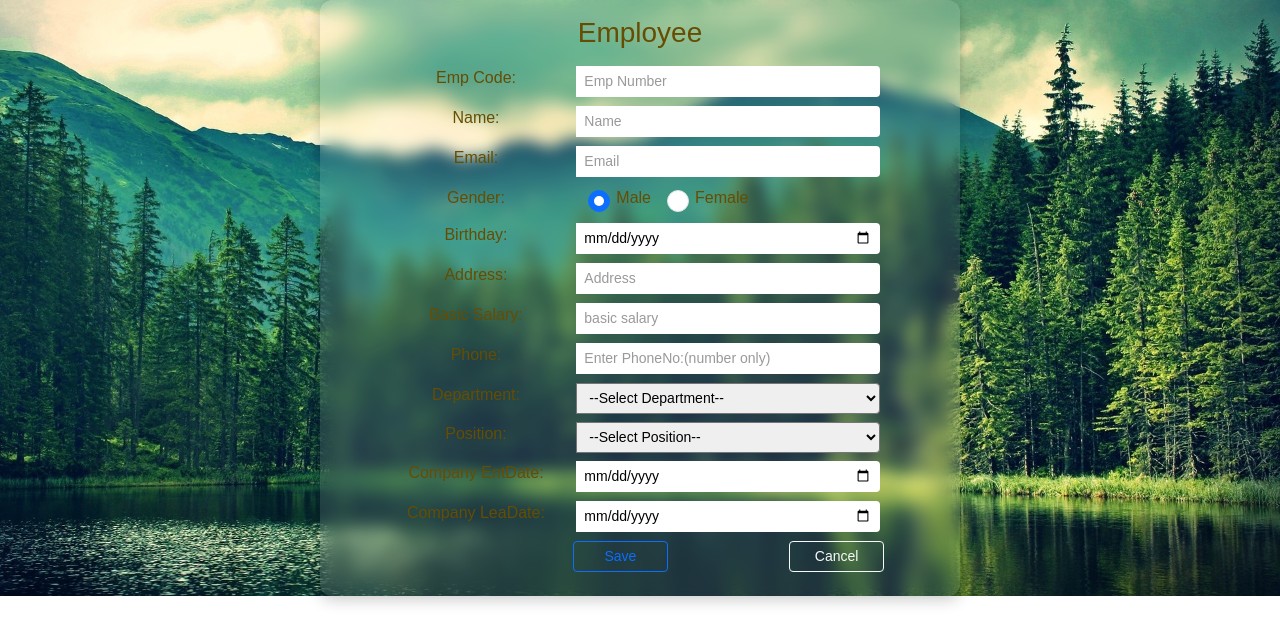
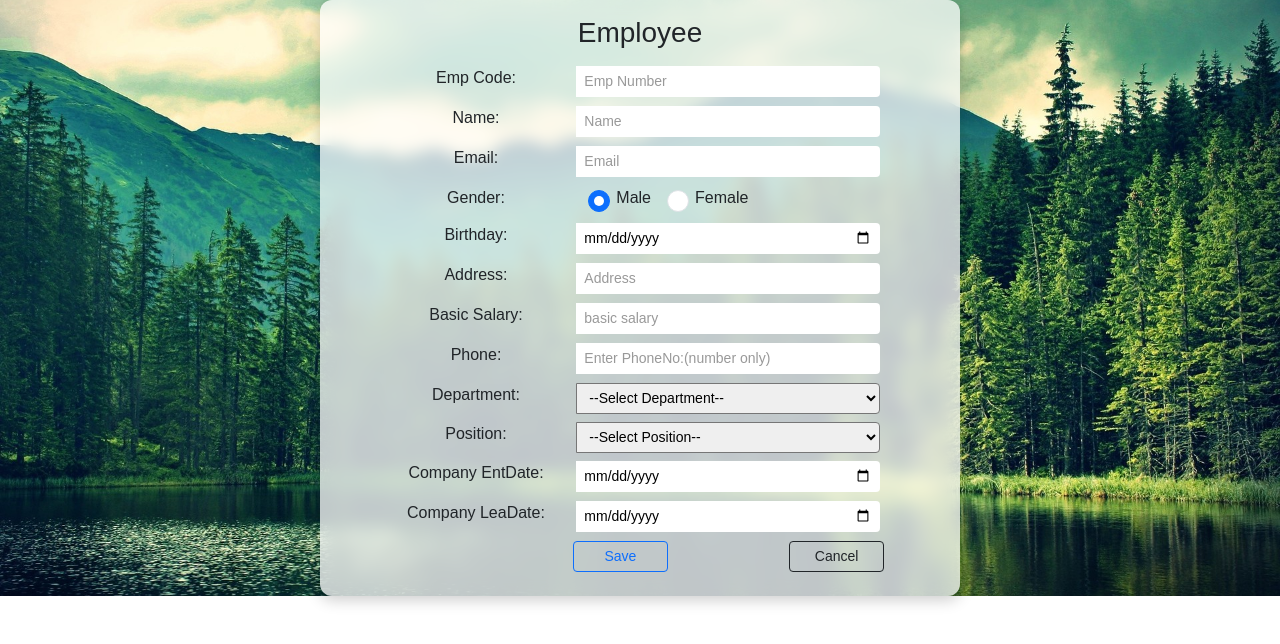
Before and after one commit to NGAL-LAY/emp_react_python, a React (Create React App) app: page /newemployee in a window 1280 px wide. Shown: the top 644 px of the page. Built offline with nearby package versions, Linux system fonts and the light colour scheme; sample sign-in values are in the browser's storage.

Commit message:
return to this work

```diff
--- a/src/components/Employee/EmployeeForm.js
+++ b/src/components/Employee/EmployeeForm.js
@@ -36,10 +36,10 @@ const EmployeeForm = ({ onSave }) => {
         <div className="register-container">
             <div className="register-box">
                 <form onSubmit={handleSubmit}>
-                    <h3 className="mb-3 text-warning-emphasis">Employee</h3>
+                    <h3 className="mb-3 ">Employee</h3>
                     {/* code */}
                     <div className="input-group row mb-1">
-                        <label className="col-4 offset-1 text-warning-emphasis" htmlFor="code">Emp Code:</label>
+                        <label className="col-4 offset-1 " htmlFor="code">Emp Code:</label>
                         <input className="col-6 form-control-sm"
                             id="code"
                             type="text"
@@ -52,7 +52,7 @@ const EmployeeForm = ({ onSave }) => {
                     </div>
                     {/* name */}
                     <div className="input-group row mb-1">
-                        <label className="col-4 offset-1 text-warning-emphasis" htmlFor="name">Name:</label>
+                        <label className="col-4 offset-1 " htmlFor="name">Name:</label>
                         <input
                             id="name"
                             className="col-6 form-control-sm"
@@ -66,7 +66,7 @@ const EmployeeForm = ({ onSave }) => {
                     </div>
                     {/* email */}
                     <div className="input-group row mb-1">
-                        <label className="col-4 offset-1 text-warning-emphasis" htmlFor="email">Email:</label>
+                        <label className="col-4 offset-1 " htmlFor="email">Email:</label>
                         <input
                             id="email"
                             name="email"
@@ -80,7 +80,7 @@ const EmployeeForm = ({ onSave }) => {
                     </div>
                     {/* gender */}
                     <div className="input-group row mb-1">
-                        <label className="col-4 offset-1 text-warning-emphasis" htmlFor="gender">Gender:</label>
+                        <label className="col-4 offset-1 " htmlFor="gender">Gender:</label>
                         <div className="col-6 d-flex align-items-center" id="gender">
                             <div className="form-check me-3">
                                 <input
@@ -92,7 +92,7 @@ const EmployeeForm = ({ onSave }) => {
                                     onChange={handleChange}
                                     id="male"
                                 />
-                                <label className="form-check-label ms-1 text-warning-emphasis" htmlFor="male">
+                                <label className="form-check-label ms-1 " htmlFor="male">
                                     Male
                                 </label>
                             </div>
@@ -106,7 +106,7 @@ const EmployeeForm = ({ onSave }) => {
                                     onChange={handleChange}
                                     id="female"
                                 />
-                                <label className="form-check-label ms-1 text-warning-emphasis" htmlFor="female">
+                                <label className="form-check-label ms-1 " htmlFor="female">
                                     Female
                                 </label>
                             </div>
@@ -114,7 +114,7 @@ const EmployeeForm = ({ onSave }) => {
                     </div>
                     {/* birthday */}
                     <div className="input-group row mb-1">
-                        <label className="col-4 offset-1 text-warning-emphasis" htmlFor="birthday">Birthday:</label>
+                        <label className="col-4 offset-1 " htmlFor="birthday">Birthday:</label>
                         <input
                             id="birthday"
                             name="birthday"
@@ -127,7 +127,7 @@ const EmployeeForm = ({ onSave }) => {
                     </div>
                     {/* address */}
                     <div className="input-group row mb-1">
-                        <label className="col-4 offset-1 text-warning-emphasis" htmlFor="address">Address:</label>
+                        <label className="col-4 offset-1 " htmlFor="address">Address:</label>
                         <input
                             id="address"
                             name="address"
@@ -140,7 +140,7 @@ const EmployeeForm = ({ onSave }) => {
                     </div>
                     {/* basic salaary */}
                     <div className="input-group row mb-1">
-                        <label className="col-4 offset-1 text-warning-emphasis" htmlFor="basicsalary">Basic Salary:</label>
+                        <label className="col-4 offset-1 " htmlFor="basicsalary">Basic Salary:</label>
                         <input
                             id="basicsalary"
                             name="basicsalary"
@@ -154,7 +154,7 @@ const EmployeeForm = ({ onSave }) => {
                     </div>
                     {/* phone */}
                     <div className="input-group row mb-1">
-                        <label className="col-4 offset-1 text-warning-emphasis" htmlFor="phone">Phone:</label>
+                        <label className="col-4 offset-1 " htmlFor="phone">Phone:</label>
                         <input
                             id="phone"
                             name="phone"
@@ -168,7 +168,7 @@ const EmployeeForm = ({ onSave }) => {
                     </div>
                     {/* department */}
                     <div className="input-group row mb-2">
-                        <label className="col-4 offset-1 text-warning-emphasis" htmlFor="department">Department:</label>
+                        <label className="col-4 offset-1 " htmlFor="department">Department:</label>
                         <select id="department"
                             name="department"
                             className="col-6 form-control-sm"
@@ -184,7 +184,7 @@ const EmployeeForm = ({ onSave }) => {
                     </div>
                     {/* position */}
                     <div className="input-group row mb-2">
-                        <label className="col-4 offset-1 text-warning-emphasis" htmlFor="position">Position:</label>
+                        <label className="col-4 offset-1 " htmlFor="position">Position:</label>
                         <select
                             id="position"
                             name="position"
@@ -201,7 +201,7 @@ const EmployeeForm = ({ onSave }) => {
                     </div>
                     {/* enterdate */}
                     <div className="input-group row mb-1">
-                        <label className="col-4 offset-1 text-warning-emphasis" htmlFor="enterdate">Company EntDate:</label>
+                        <label className="col-4 offset-1 " htmlFor="enterdate">Company EntDate:</label>
                         <input
                             id="enterdate"
                             name="enterdate"
@@ -214,7 +214,7 @@ const EmployeeForm = ({ onSave }) => {
                     </div>
                     {/* company leave date */}
                     <div className="input-group row mb-1">
-                        <label className="col-4 offset-1 text-warning-emphasis" htmlFor="leavedate">Company LeaDate:</label>
+                        <label className="col-4 offset-1 " htmlFor="leavedate">Company LeaDate:</label>
                         <input
                             id="leavedate"
                             name="leavedate"
@@ -230,7 +230,7 @@ const EmployeeForm = ({ onSave }) => {
                         <button type="submit" className="register-btn-one btn btn-sm btn-outline-primary">
                             Save
                         </button>
-                        <Link to="/employees" className="register-btn-two btn btn-sm btn-outline-light">
+                        <Link to="/employees" className="register-btn-two btn btn-sm btn-outline-dark">
                             Cancel
                         </Link>
                     </div>
--- a/src/pages/Home.js
+++ b/src/pages/Home.js
@@ -23,7 +23,7 @@ const Home = () => {
     { name: 'Emma Brown', date: '2025-03-30' },
   ];
   return (
-    <div className='body_div_height body_div_width'>
+    <div className='body_div_height body_div_width bg-light bg-opacity-25'>
       {/* employee info */}
       <div className='row mt-4'>
         <div className='col-2 offset-1'>
--- a/src/styles/global.css
+++ b/src/styles/global.css
@@ -27,7 +27,8 @@ body {
   }
 
   .register-box {
-    background: rgba(255, 255, 255, 0.1);
+    /* background: rgba(255, 255, 255, 0.1);  */
+    background-color: rgba(255, 255, 255, 0.75);
     padding: 1rem;
     border-radius: 12px;
     backdrop-filter: blur(8px);
```
